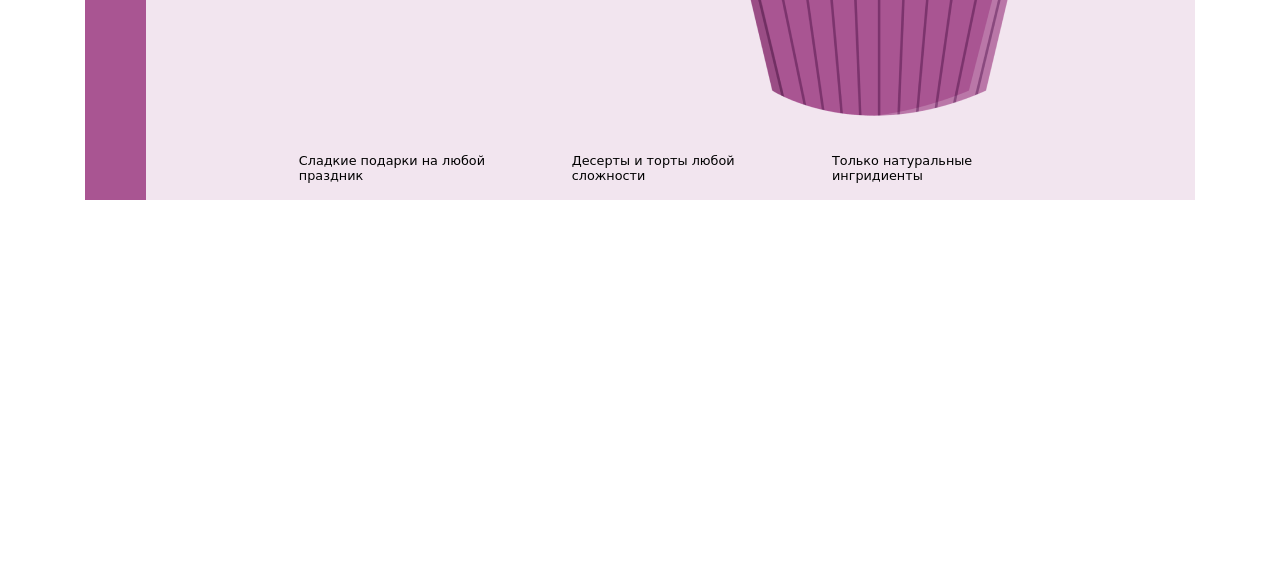
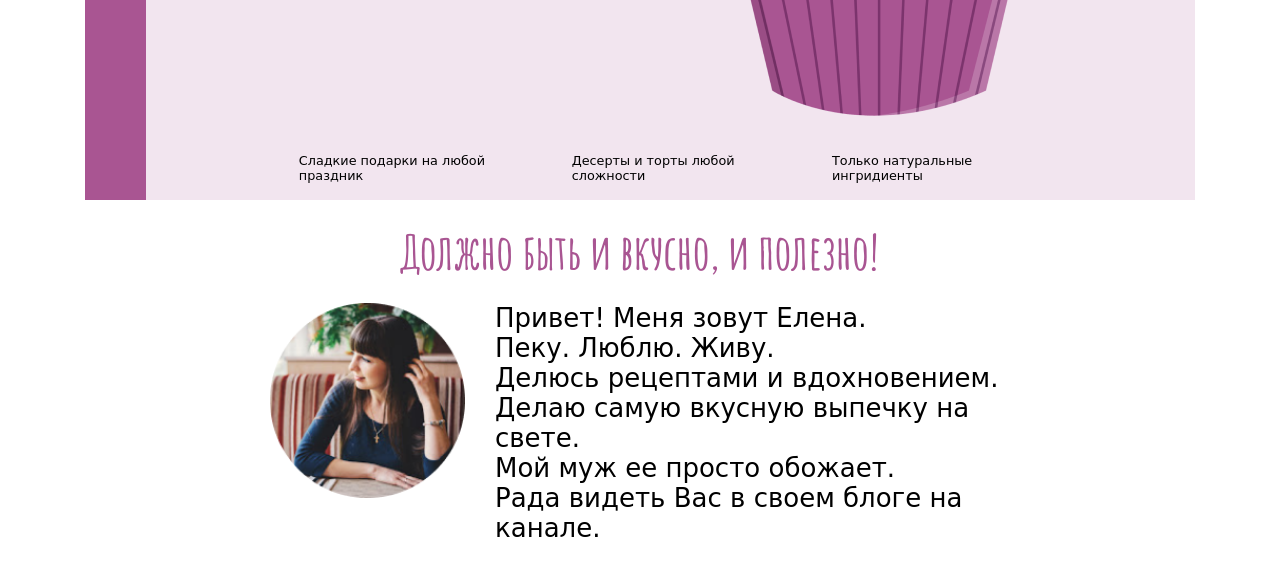
Before and after one commit to archisp/elf-cakes, a website: page index.html in a window 1280 px wide. Shown: the part 400-970 px from the top of the page. Before the commit the page ends 800 px from the top, so only its background shows below. Drawn offline with Linux system fonts and the light colour scheme; a web font is replaced by a local one.

Commit message:
Сделал About

```diff
--- a/index.html
+++ b/index.html
@@ -67,6 +67,28 @@
   </header>
   <!-- Header -->
 
+  <!-- About -->
+  <div class="about">
+    <div class="about__title">
+      <h2>Должно быть и вкусно, и полезно!</h2>
+    </div>
+
+    <div class="about__content">
+      <div class="about__content-photo">
+        <img src="img/photo.png" alt="Фото Эльф Cakes">
+      </div>
+
+      <div class="about__content-text">
+        Привет! Меня зовут Елена.<br>
+        Пеку. Люблю. Живу.<br>
+        Делюсь рецептами и вдохновением.<br>
+        Делаю самую вкусную выпечку на свете.<br>
+        Мой муж ее просто обожает.<br>
+        Рада видеть Вас в своем блоге на канале.
+      </div>
+    </div>
+  </div>
+  <!-- About -->
 
 </body>
 </html>
--- /dev/null
+++ b/scss/blocks/about.scss
@@ -0,0 +1,37 @@
+.about {
+  margin: 0 auto;
+
+  width: 1110px;
+  margin-bottom: 27px;
+}
+
+.about__title {
+  text-align: center;
+  margin-top: -19px;
+}
+
+.about__content {
+  display: flex;
+  justify-content: space-between;
+
+  padding-left: 185px;
+  padding-right: 185px;
+  margin-top: -19px;
+}
+
+.about__content-photo {
+  img {
+    width: 195px;
+    height: 195px;
+
+    &:hover {
+      transform: translateY(-3px);
+			transition: transform .2s linear;
+    }
+  }
+}
+
+.about__content-text {
+  font-size: 26px;
+  padding-left: 30px;
+}
--- a/scss/style.scss
+++ b/scss/style.scss
@@ -16,10 +16,12 @@ body {
   color: $black;
 }
 
-// h1 {
-//   font-family: 'Amatic SC', cursive;
-//   font-size: 1.2rem;
-// }
+h2 {
+  font-family: 'Amatic SC', cursive;
+  font-size: 48px;
+  color: $pink;
+}
 
 // Blocks
 @import "blocks/header";
+@import "blocks/about";
```
Also changed, not shown: css/blocks/about.min.css (added), css/style.min.css, img/about-tort.png (added), img/photo.png (added), 2 other files.
